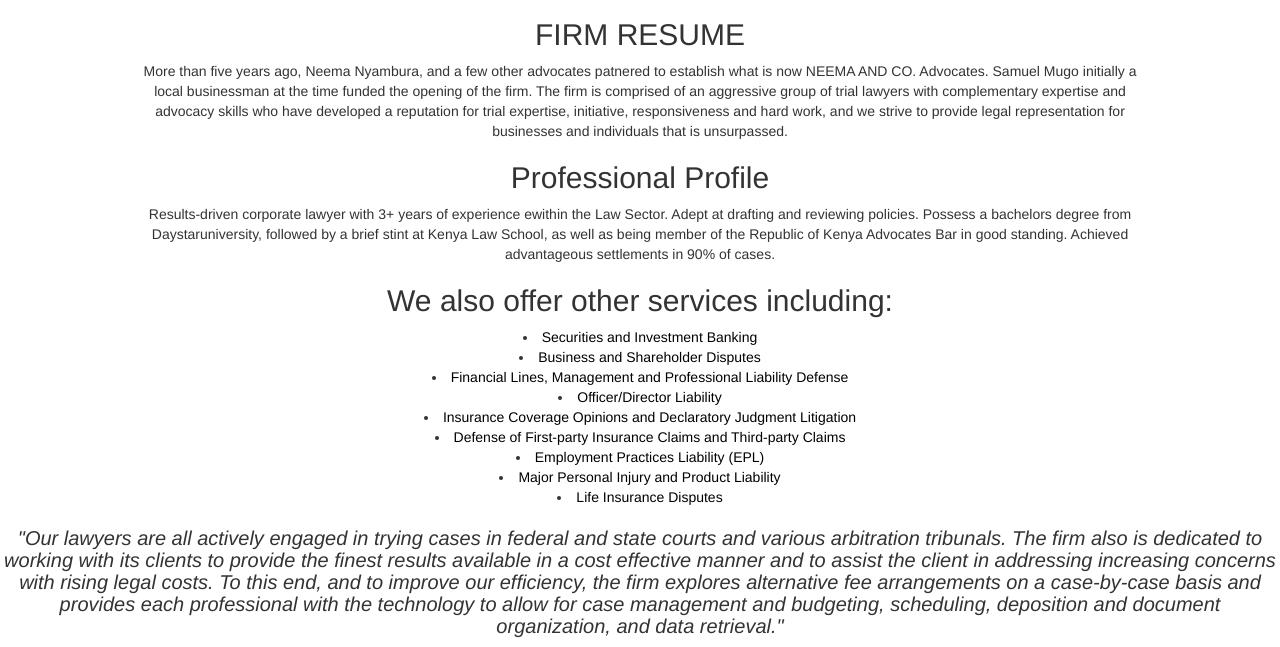
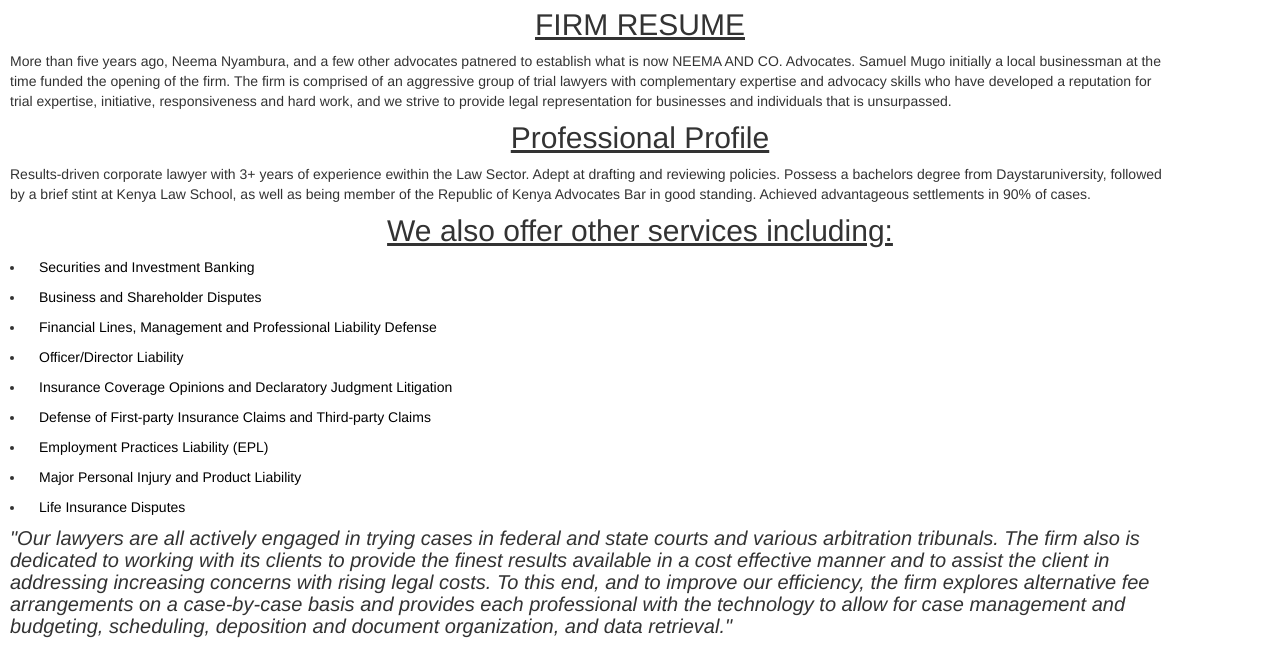
Before and after one commit to Sammienator/home3, a plain HTML site: page index.html in a window 1280 px wide. Shown: the part 802-1449 px from the top of the page. Drawn offline with nearby package versions, Linux system fonts and the light colour scheme.

Commit message:
changes again

```diff
--- a/style.css
+++ b/style.css
@@ -72,18 +72,22 @@ a:focus{
 }
 #portfolio h2 {
     text-align: center;
+    margin: 10px;
+    text-decoration: underline;
 }
 #portfolio p  {
-    text-align: center;
-    max-width: 80%;
-    margin-left: 10%;
+    text-align: left;
+    max-width: 90%;
+    margin: 10px;
 }
 li{
-    text-align: center;
+    text-align: left;
     text-decoration: none;
+    margin: 10px;
 } a{
     color: black;
-    text-align: center;
+    text-align: left;
+    margin: 10px;
 
 }
 
@@ -91,9 +95,11 @@ li{
 
 
 #portfolio h3{
-    text-align: center;
+    text-align: left;
     font-size: 20px;
     font-style: italic;
+    margin: 10px;
+    max-width: 90%;
 }
 
 @media  (max-width:600px){
```
